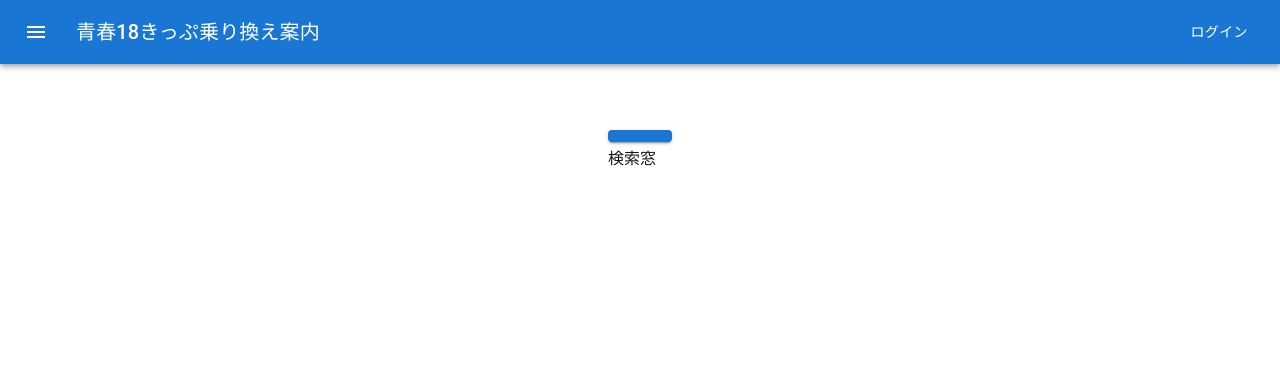
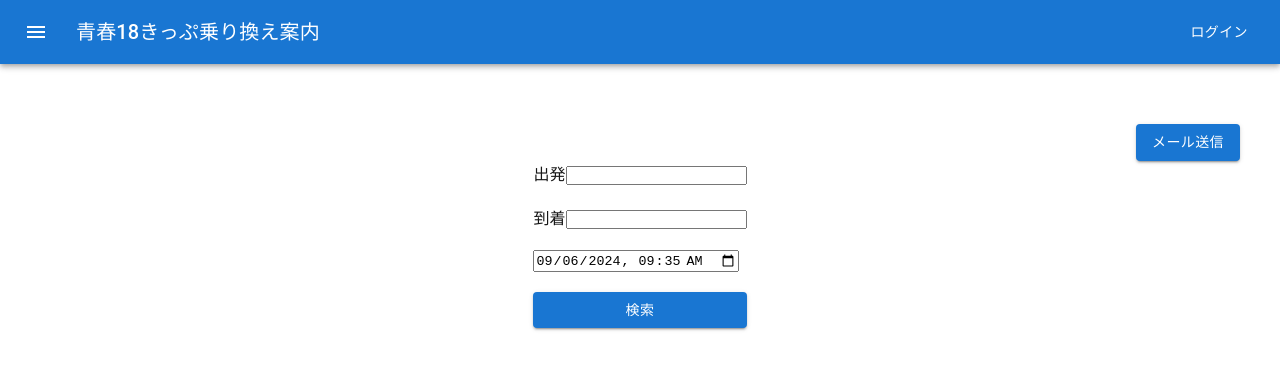
Before and after one commit to Tomohiro-Akinaga/TrekTrip, a Next.js app in the folder frontend/: page / in a window 1280 px wide. Shown: the top 370 px of the page. Built offline with nearby package versions, Linux system fonts and the light colour scheme.

Commit message:
SearchFormコンポーネントを実装

```diff
--- a/frontend/src/app/page.module.css
+++ b/frontend/src/app/page.module.css
@@ -35,6 +35,7 @@
   flex-direction: column;
   gap: 32px;
   grid-row-start: 2;
+  width: 100%;
 }
 
 .main ol {
--- a/frontend/src/app/page.tsx
+++ b/frontend/src/app/page.tsx
@@ -12,60 +12,7 @@ import StepperBox from "@/components/molecules/box/StepperBox";
 import Header from "@/components/organisms/Header";
 import HomePage from "@/components/pages";
 
-type TransiteType = {
-  station: string;
-  time: string;
-  line: string;
-  destination: string;
-};
-
 export default function Home() {
-  const initialDateTime = getJST();
-  const [departure, setDeparture] = useState<string>("");
-  const [arrival, setArrival] = useState<string>("");
-  const [dataTime, setDataTime] = useState<string>(initialDateTime);
-  const [isLoading, setIsLoading] = useState<boolean>(false);
-  const [steps, setSteps] = useState<TransiteType[]>([]);
-
-  const handleChangeDeparture = (e: React.ChangeEvent<HTMLInputElement>) => {
-    setDeparture(e.target.value);
-  };
-  const handleChangeArrival = (e: React.ChangeEvent<HTMLInputElement>) => {
-    setArrival(e.target.value);
-  };
-  const handleChangeDateTime = (e: React.ChangeEvent<HTMLInputElement>) => {
-    setDataTime(e.target.value);
-  };
-
-  const handleClick = async () => {
-    setIsLoading(true);
-    const { year, month, day, hour, minutes } = parseISODate(dataTime);
-
-    const html = await fetch("/api/scrape", {
-      method: "POST",
-      headers: { "Content-Type": "application/json" },
-      body: JSON.stringify({
-        departure: departure,
-        arrival: arrival,
-        year: year,
-        month: month,
-        day: day,
-        hour: hour,
-        minutes: minutes,
-      }),
-    });
-
-    const json = await html.json();
-    const text = parseHTML(json.html);
-    setSteps(text.transit);
-    setIsLoading(false);
-  };
-
-  const TransiteBox = () => {
-    if (isLoading) return <Icon />;
-    return <StepperBox steps={steps} />;
-  };
-
   return (
     <div className={styles.page}>
       <main className={styles.main}>
--- a/frontend/src/components/atoms/button/TextButton/index.tsx
+++ b/frontend/src/components/atoms/button/TextButton/index.tsx
@@ -1,11 +1,15 @@
-import React, { PropsWithChildren } from "react";
+import React, { ComponentPropsWithoutRef, PropsWithChildren } from "react";
 import Stack from "@mui/material/Stack";
 import Button from "@mui/material/Button";
 
-interface Props {}
+interface Props extends ComponentPropsWithoutRef<"button"> {}
 
-const TextButton = ({ children }: PropsWithChildren<Props>) => {
-  return <Button variant="contained">{children}</Button>;
+const TextButton = ({ children, onClick }: PropsWithChildren<Props>) => {
+  return (
+    <Button variant="contained" onClick={onClick}>
+      {children}
+    </Button>
+  );
 };
 
 export default TextButton;
--- a/frontend/src/components/organisms/SearchForm/index.module.css
+++ b/frontend/src/components/organisms/SearchForm/index.module.css
@@ -1,2 +1,5 @@
 .wrapper {
+  display: flex;
+  flex-direction: column;
+  gap: 20px;
 }
--- a/frontend/src/components/organisms/SearchForm/index.tsx
+++ b/frontend/src/components/organisms/SearchForm/index.tsx
@@ -1,12 +1,77 @@
-import React, { PropsWithChildren } from "react";
+import React, { PropsWithChildren, useState } from "react";
+import TypeText from "@/components/atoms/input/TypeText";
+import styles from "./index.module.css";
+import SelectDateTime from "@/components/atoms/input/SelectDateTime";
+import TextButton from "@/components/atoms/button/TextButton";
+import getJST from "@/utils/getJST";
+import Icon from "@/components/atoms/Icon";
+import StepperBox from "@/components/molecules/box/StepperBox";
+import parseHTML from "@/utils/parseHTML";
+import parseISODate from "@/utils/parseISODate";
 
 interface Props {}
 
+type TransiteType = {
+  station: string;
+  time: string;
+  line: string;
+  destination: string;
+};
+
 const SearchForm = ({ children }: PropsWithChildren<Props>) => {
+  const initialDateTime = getJST();
+  const [departure, setDeparture] = useState<string>("");
+  const [arrival, setArrival] = useState<string>("");
+  const [dataTime, setDataTime] = useState<string>(initialDateTime);
+  const [isLoading, setIsLoading] = useState<boolean>(false);
+  const [steps, setSteps] = useState<TransiteType[]>([]);
+
+  const handleChangeDeparture = (e: React.ChangeEvent<HTMLInputElement>) => {
+    setDeparture(e.target.value);
+  };
+  const handleChangeArrival = (e: React.ChangeEvent<HTMLInputElement>) => {
+    setArrival(e.target.value);
+  };
+  const handleChangeDateTime = (e: React.ChangeEvent<HTMLInputElement>) => {
+    setDataTime(e.target.value);
+  };
+
+  const handleClick = async () => {
+    setIsLoading(true);
+    const { year, month, day, hour, minutes } = parseISODate(dataTime);
+
+    const html = await fetch("/api/scrape", {
+      method: "POST",
+      headers: { "Content-Type": "application/json" },
+      body: JSON.stringify({
+        departure: departure,
+        arrival: arrival,
+        year: year,
+        month: month,
+        day: day,
+        hour: hour,
+        minutes: minutes,
+      }),
+    });
+
+    const json = await html.json();
+    const text = parseHTML(json.html);
+    setSteps(text.transit);
+    setIsLoading(false);
+  };
+
+  const TransiteBox = () => {
+    if (isLoading) return <Icon />;
+    return <StepperBox steps={steps} />;
+  };
+
   return (
-    <div>
-      {children}
-      検索窓
+    <div className={styles.wrapper}>
+      <TypeText onChange={handleChangeArrival}>出発</TypeText>
+      <TypeText onChange={handleChangeDeparture}>到着</TypeText>
+      <SelectDateTime onChange={handleChangeDateTime} />
+      <TextButton onClick={handleClick}>検索</TextButton>
+      <TransiteBox />
     </div>
   );
 };
--- a/frontend/src/components/pages/index.tsx
+++ b/frontend/src/components/pages/index.tsx
@@ -2,7 +2,7 @@ import React from "react";
 import HomeLayout from "../templates/HomeLayout";
 
 const HomePage = () => {
-  return <HomeLayout />;
+  return <HomeLayout buttonText="メール送信" />;
 };
 
 export default HomePage;
--- a/frontend/src/components/templates/HomeLayout/index.module.css
+++ b/frontend/src/components/templates/HomeLayout/index.module.css
@@ -1,2 +1,11 @@
 .wrapper {
+  display: flex;
+  flex-direction: column;
+  align-items: center;
 }
+
+.actionArea {
+  display: flex;
+  width: 100%;
+  justify-content: end;
+}
--- a/frontend/src/components/templates/HomeLayout/index.tsx
+++ b/frontend/src/components/templates/HomeLayout/index.tsx
@@ -1,13 +1,18 @@
 import React, { PropsWithChildren } from "react";
 import TextButton from "@/components/atoms/button/TextButton";
 import SearchForm from "@/components/organisms/SearchForm";
+import styles from "./index.module.css";
 
-interface Props {}
+interface Props {
+  buttonText: string;
+}
 
-const HomeLayout = ({ children }: PropsWithChildren<Props>) => {
+const HomeLayout = ({ children, buttonText }: PropsWithChildren<Props>) => {
   return (
-    <div>
-      <TextButton></TextButton>
+    <div className={styles.wrapper}>
+      <div className={styles.actionArea}>
+        <TextButton>{buttonText}</TextButton>
+      </div>
       <SearchForm />
     </div>
   );
```
